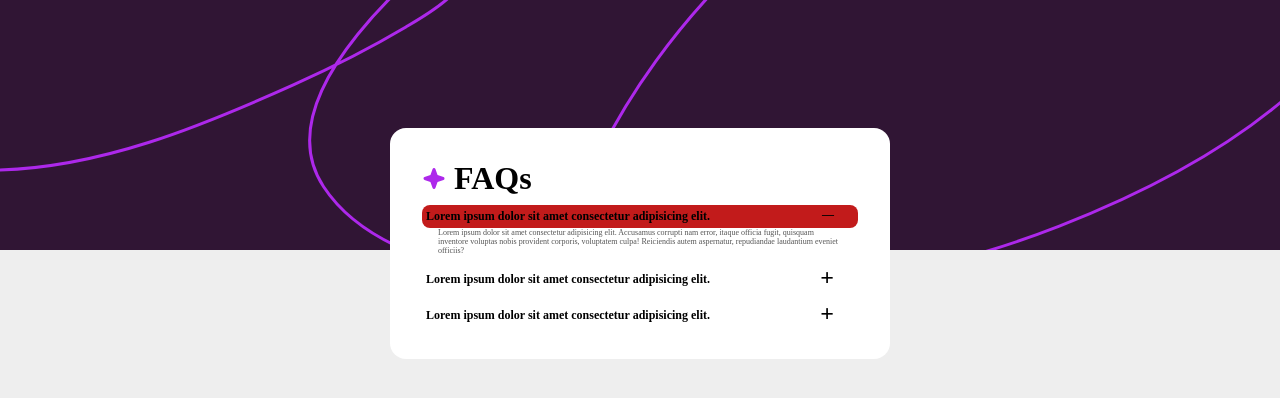
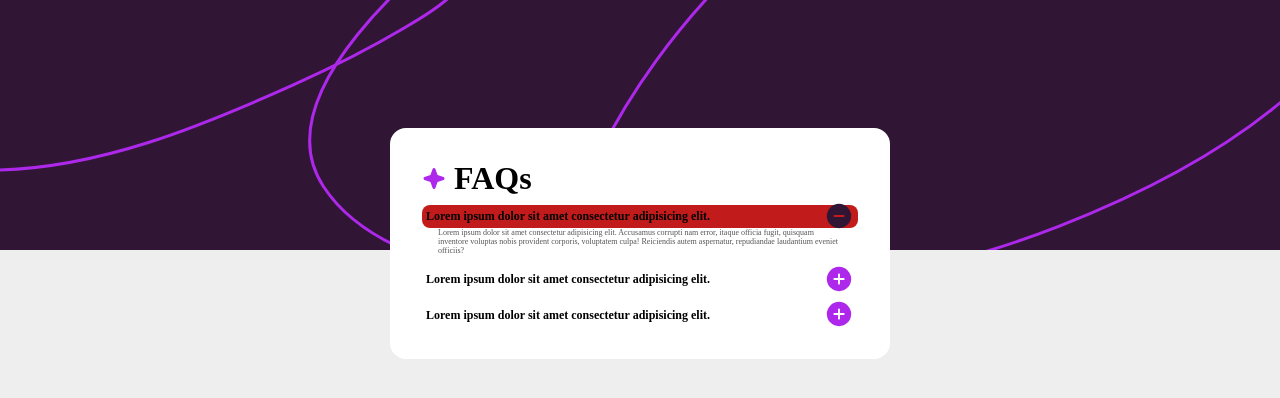
Before and after one commit to Skippy-hub/Accordion, a plain HTML site: page index.html in a window 1280 px wide. Both pictures are taken after a click on the element 640 px from the left and 216 px from the top of the page. Drawn offline with Linux system fonts and the light colour scheme.

Commit message:
Замена текста на картинки

```diff
--- a/style.css
+++ b/style.css
@@ -61,17 +61,15 @@ body{
 }
 
 .hero__content-list-item-content::after{
-    content: "+";
-    font-size: 1.5rem;
+    content: url(./assets/images/icon-plus.svg);
     position: absolute;
-    top: 40%;
+    top: 56%;
     transform: translateY(-50%);
-    right: 1.5rem;
+    right: 0.25rem;
 }
 
 .hero__content-list-item.active .hero__content-list-item-content::after{
-    content: "\2014";
-    font-size: 0.75rem;
+    content: url(./assets/images/icon-minus.svg);
 }
 
 .hero__content-list-item-hiden{
```
